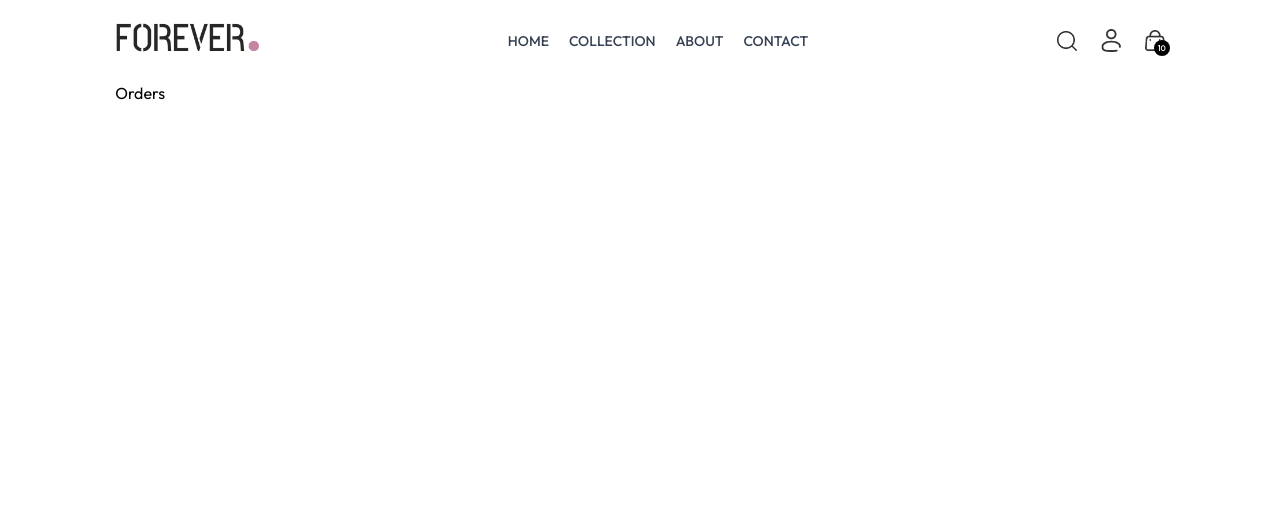
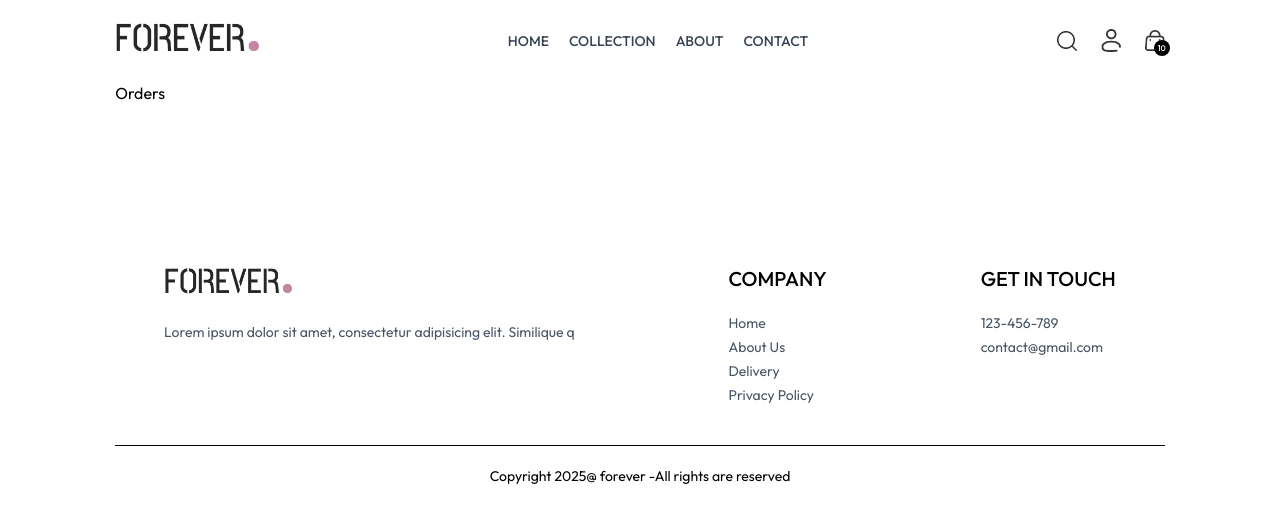
Before and after one commit to Spavankumar1296/E-Commerce, a React (Vite) app: page /orders in a window 1280 px wide. Shown: the top 522 px of the page. Built offline with nearby package versions, Linux system fonts and the light colour scheme.

Commit message:
feat:Add New Components to Home Section

```diff
--- a/src/App.jsx
+++ b/src/App.jsx
@@ -10,6 +10,7 @@
 import Login from './Pages/Login'
 import Orders from './Pages/Orders'
 import Navbar from './Components/Navbar/Navbar'
+import Footer from './Components/Footer'
 const App = () => {
   return (
     <div className='px-4 sm:px-[5vw] md:px-[7vw] lg:px-[9vw]'>
@@ -25,7 +26,8 @@
           <Route path='/place-order' element={<PlaceOrder/>} />
           <Route path='/orders' element={<Orders/>} />
         </Routes>
-    </div>
+        <Footer/>
+        </div>
   )
 }
 
--- /dev/null
+++ b/src/Components/Footer.jsx
@@ -0,0 +1,41 @@
+import React from 'react'
+import './styles.css';
+import { assets } from '../assets/assets';
+
+const Footer = () => {
+  return (
+    <div>
+        <div className='flex sm:flex-col md:flex-row justify-around sm:grid grid-col-[3fr_1fr_1fr] gap-14 my-10 mt-40 text-sm'>
+            <div>
+                <img src={assets.logo} className='mb-5 w-32' alt="" />
+                <p className='w-full md:w-2/3 text-gray-600'>
+                Lorem ipsum dolor sit amet, consectetur adipisicing elit. Similique q</p>
+            </div>
+            <div>
+                <p className='text-xl  font-medium mb-5'>COMPANY</p>
+                <ul className='flex flex-col gap-1 text-gray-600'>
+                    <li>Home</li>
+                    <li>About Us</li>
+                    <li>Delivery</li>
+                    <li>Privacy Policy</li>
+
+                </ul>
+            </div>
+            <div>
+                <p className='text-xl font-medium mb-5'>GET IN TOUCH</p>
+                <ul className='flex flex-col gap-1 text-gray-600'>
+                    <li>123-456-789</li>
+                    <li>contact@gmail.com</li>
+
+                </ul>
+            </div>
+        </div>
+        <div>
+            <hr />
+            <p className='py-5 text-sm text-center'>Copyright 2025@ forever -All rights are reserved</p>
+        </div>
+    </div>
+  )
+}
+
+export default Footer
--- a/src/Components/NewsLetterBox.jsx
+++ b/src/Components/NewsLetterBox.jsx
@@ -1,9 +1,17 @@
 import React from 'react'
 
 const NewsLetterBox = () => {
+  const onSubmitHandler=(event)=>{
+    event.preventDefault();
+  }
   return (
     <div className='text-center'>
         <p className='text-2xl font-medium text-gray-800'>Shop Now and Get More Discounts</p>
+        <p className='text-gray-400 mt-3'>Lorem, ipsum dolor sit amet consectetur adipisicing elit. Ipsa sit animi ess.</p>
+        <form onSubmit={onSubmitHandler} className=' sm:w-1/2 flex items-center gap-3  mx-auto my-6 border pl-3' action="">
+            <input className=' sm:flex-1  outline-none' type="email" name="email" id="email" placeholder='Enter Your email' required/>
+            <button type="submit" className='bg-black text-white text-xs px-10 py-4' >SUBSCRIBE</button>
+        </form>
     </div>
   )
 }
```
